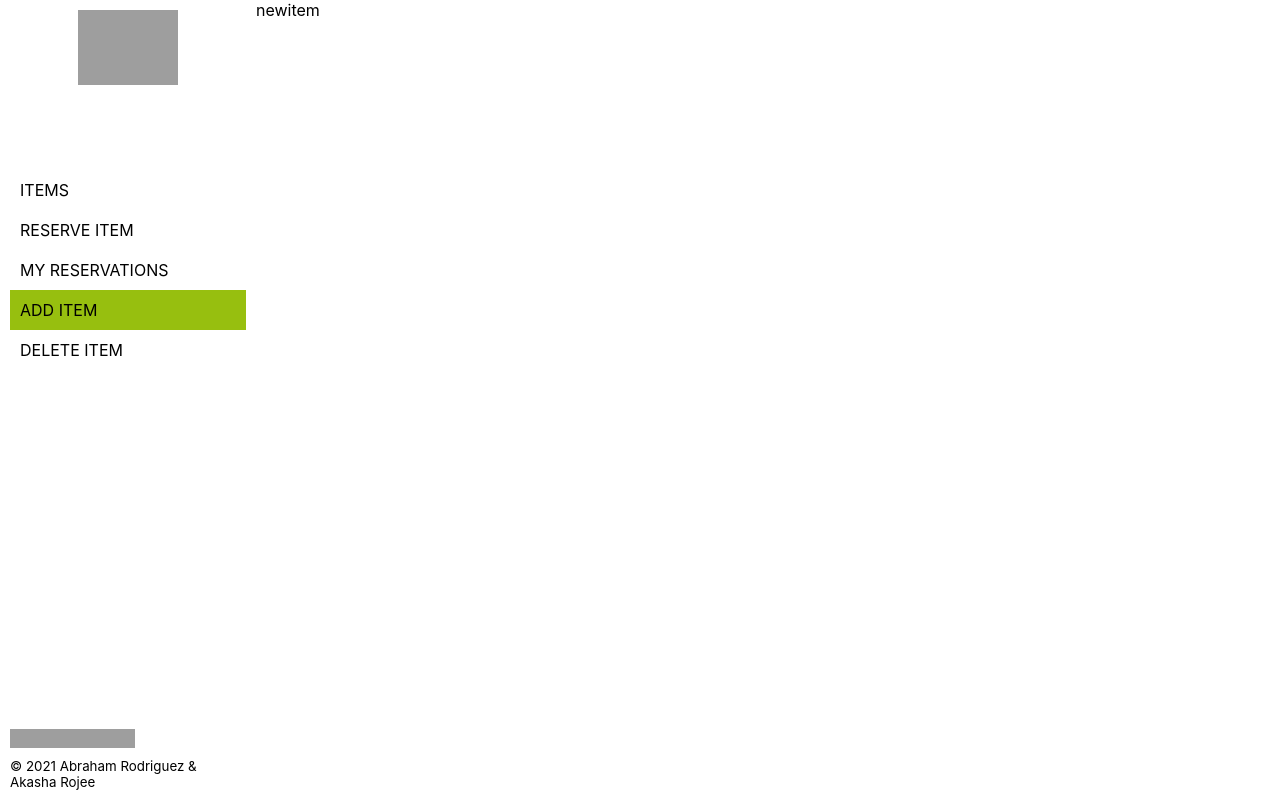
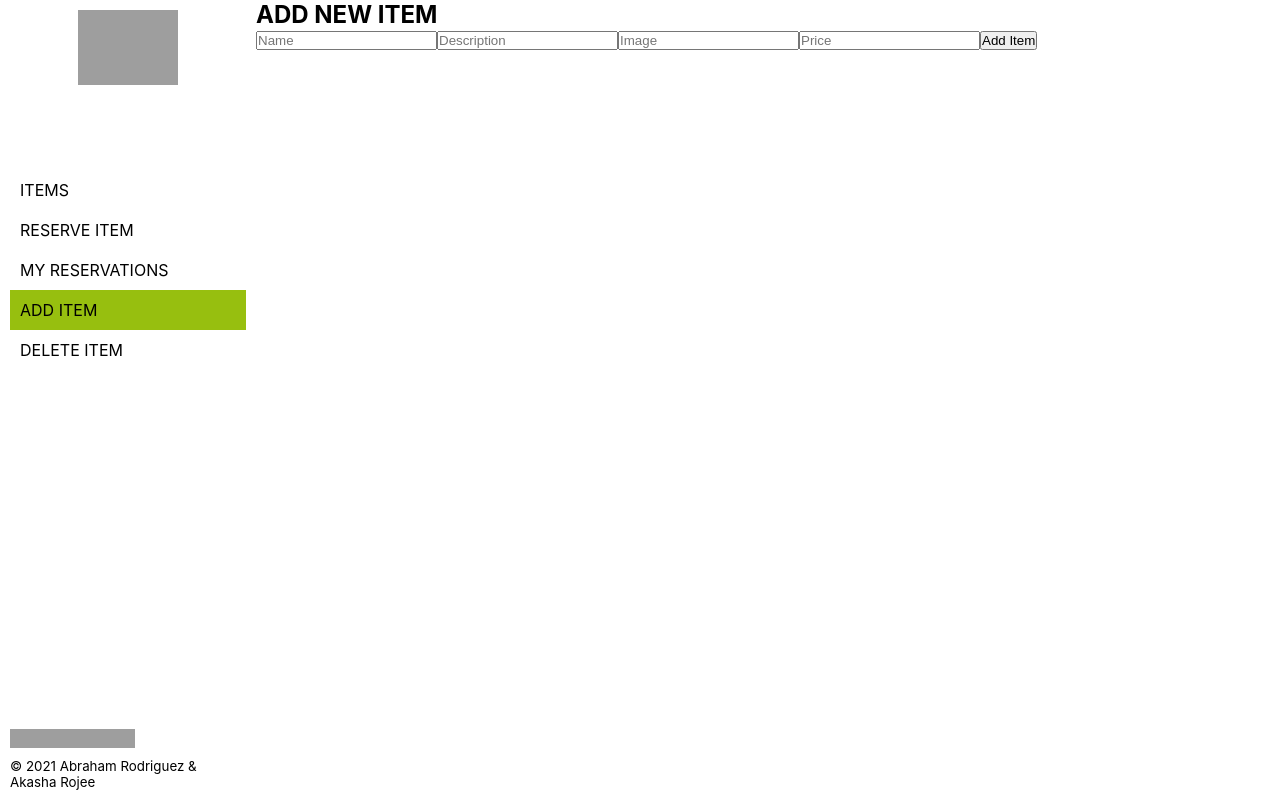
Before and after one commit to Metsanpeitto/react_renting-service, a React (Create React App) app: page /add in a window 1280 px wide. Built offline with nearby package versions, Linux system fonts and the light colour scheme; grey boxes are pictures that could not be loaded.

Commit message:
Create skeleton for new item form

```diff
--- a/src/features/newItem/NewItem.js
+++ b/src/features/newItem/NewItem.js
@@ -2,11 +2,30 @@
 
 function NewItem() {
 
-  return (
-    <div>
-        newitem
-    </div>
-  );
+    return (
+        <div>
+            <h2>ADD NEW ITEM</h2>
+            <form>
+                <input
+                    placeholder="Name"
+                    type="text"
+                />
+                <input
+                    placeholder="Description"
+                    type="text"
+                />
+                <input
+                    placeholder="Image"
+                    type="text"
+                />
+                <input
+                    placeholder="Price"
+                    type="number"
+                />
+                <input type="submit" value="Add Item" />
+            </form>
+        </div>
+    );
 }
 
 export default NewItem;
```
